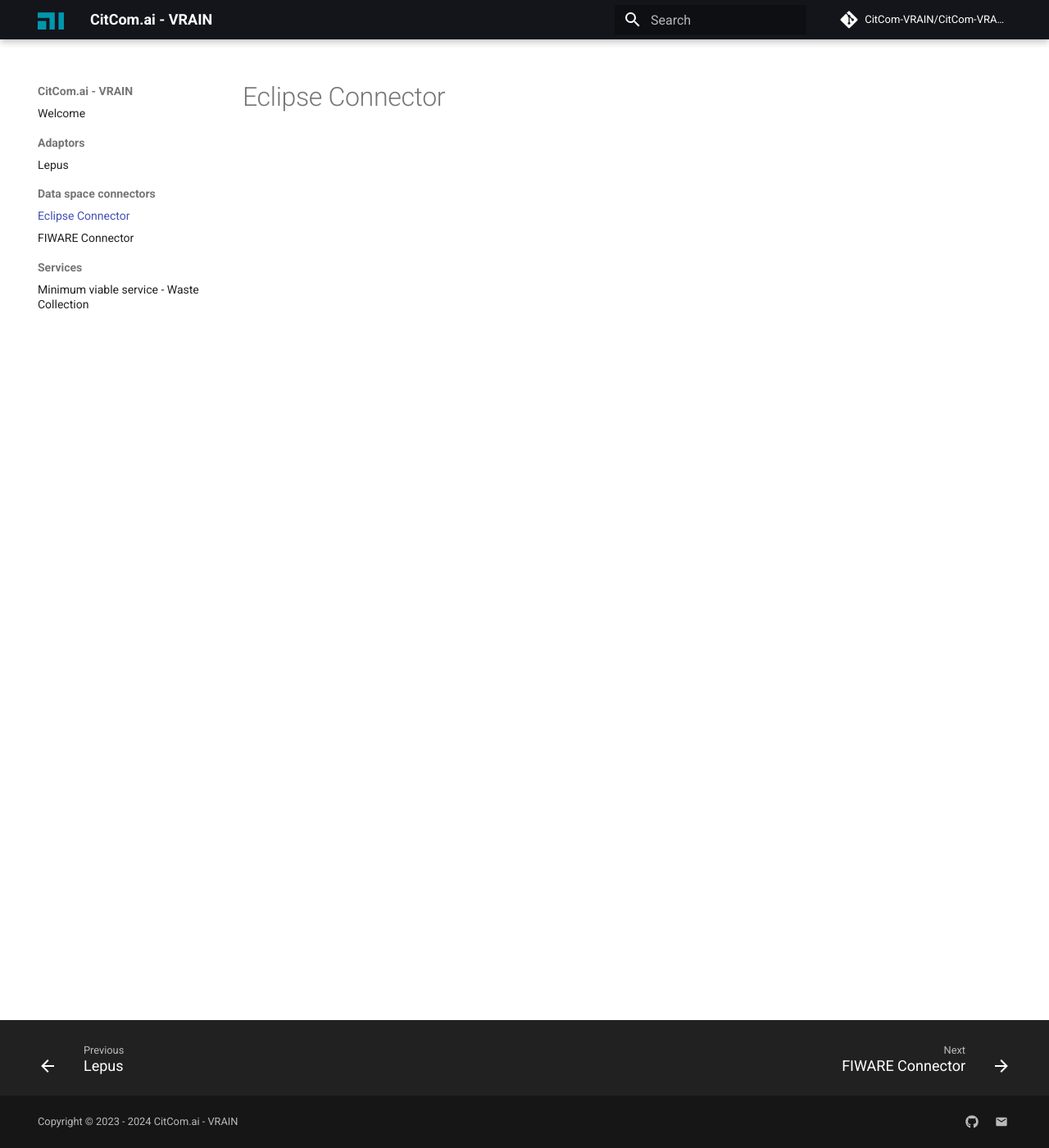
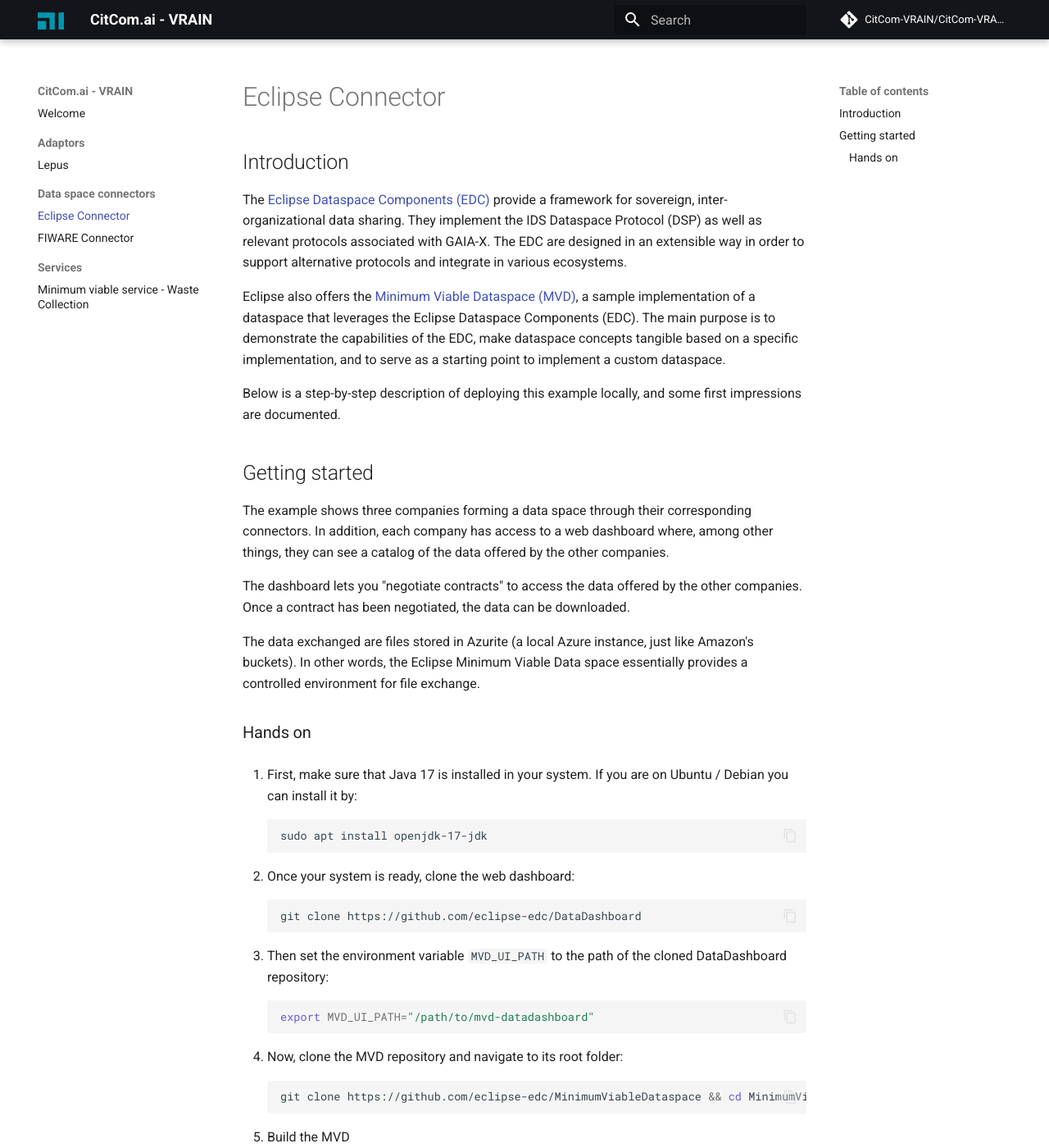
Before and after one commit to riseupalex/CitComAI-Hub.github.io, an MkDocs documentation site: the page built from docs/data space connectors/eclipse_mvd.md, in a window 1280 px wide and 1400 px high. Shown: the whole window at 82% size. Built offline with MkDocs 1.6.1 and Material for MkDocs 9.7.7, drawn with Linux system fonts in a browser that asks for light colours; comment, search, counter and statistics services are not loaded; some of the changed text lies outside the part shown.

Commit message:
Initial guide

````diff
--- a/docs/data space connectors/eclipse_mvd.md
+++ b/docs/data space connectors/eclipse_mvd.md
@@ -1 +1,54 @@
 # Eclipse Connector
+## Introduction
+The [Eclipse Dataspace Components (EDC)](https://github.com/eclipse-edc) provide a framework for sovereign, inter-organizational data sharing. They implement the IDS Dataspace Protocol (DSP) as well as relevant protocols associated with GAIA-X. The EDC are designed in an extensible way in order to support alternative protocols and integrate in various ecosystems.
+
+Eclipse also offers the [Minimum Viable Dataspace (MVD)](https://github.com/eclipse-edc/MinimumViableDataspace), a sample implementation of a dataspace that leverages the Eclipse Dataspace Components (EDC). The main purpose is to demonstrate the capabilities of the EDC, make dataspace concepts tangible based on a specific implementation, and to serve as a starting point to implement a custom dataspace.
+
+Below is a step-by-step description of deploying this example locally, and some first impressions are documented.
+
+## Getting started
+The example shows three companies forming a data space through their corresponding connectors. In addition, each company has access to a web dashboard where, among other things, they can see a catalog of the data offered by the other companies.
+
+The dashboard lets you "negotiate contracts" to access the data offered by the other companies. Once a contract has been negotiated, the data can be downloaded.
+
+The data exchanged are files stored in Azurite (a local Azure instance, just like Amazon's buckets). In other words, the Eclipse Minimum Viable Data space essentially provides a controlled environment for file exchange.
+
+### Hands on
+1. First, make sure that Java 17 is installed in your system. If you are on Ubuntu / Debian you can install it by:
+```bash
+sudo apt install openjdk-17-jdk
+```
+
+2. Once your system is ready, clone the web dashboard:
+```bash
+git clone https://github.com/eclipse-edc/DataDashboard
+```
+
+3. Then set the environment variable `MVD_UI_PATH` to the path of the cloned DataDashboard repository:
+```bash
+export MVD_UI_PATH="/path/to/mvd-datadashboard"
+```
+
+4. Now, clone the MVD repository and navigate to its root folder:
+```bash
+git clone https://github.com/eclipse-edc/MinimumViableDataspace && cd MinimumViableDataspace
+```
+5. Build the MVD
+```bash
+./gradlew build -x test
+```
+6. Build the `EDC Connector` and `RegistrationService` runtimes. As we are running MVD locally, we include `useFsVault` to indicate that the system will be using the local file-system based key vault. Execute the following command to build the connector JAR and registration service JAR:
+```bash
+./gradlew -DuseFsVault="true" :launchers:connector:shadowJar
+./gradlew -DuseFsVault="true" :launchers:registrationservice:shadowJar
+```
+7. Then, to bring up the dataspace with the `ui` profile, please execute the following command from the MVD root folder:
+```bash
+docker compose --profile ui -f system-tests/docker-compose.yml up --build
+```
+
+8. Set the environment variable `TEST_ENVIRONMENT`` to local to enable local blob transfer test and then run MVD system test using the following command:
+```bash
+export TEST_ENVIRONMENT=local
+./gradlew :system-tests:test -DincludeTags="ComponentTest,EndToEndTest"
+```
````
